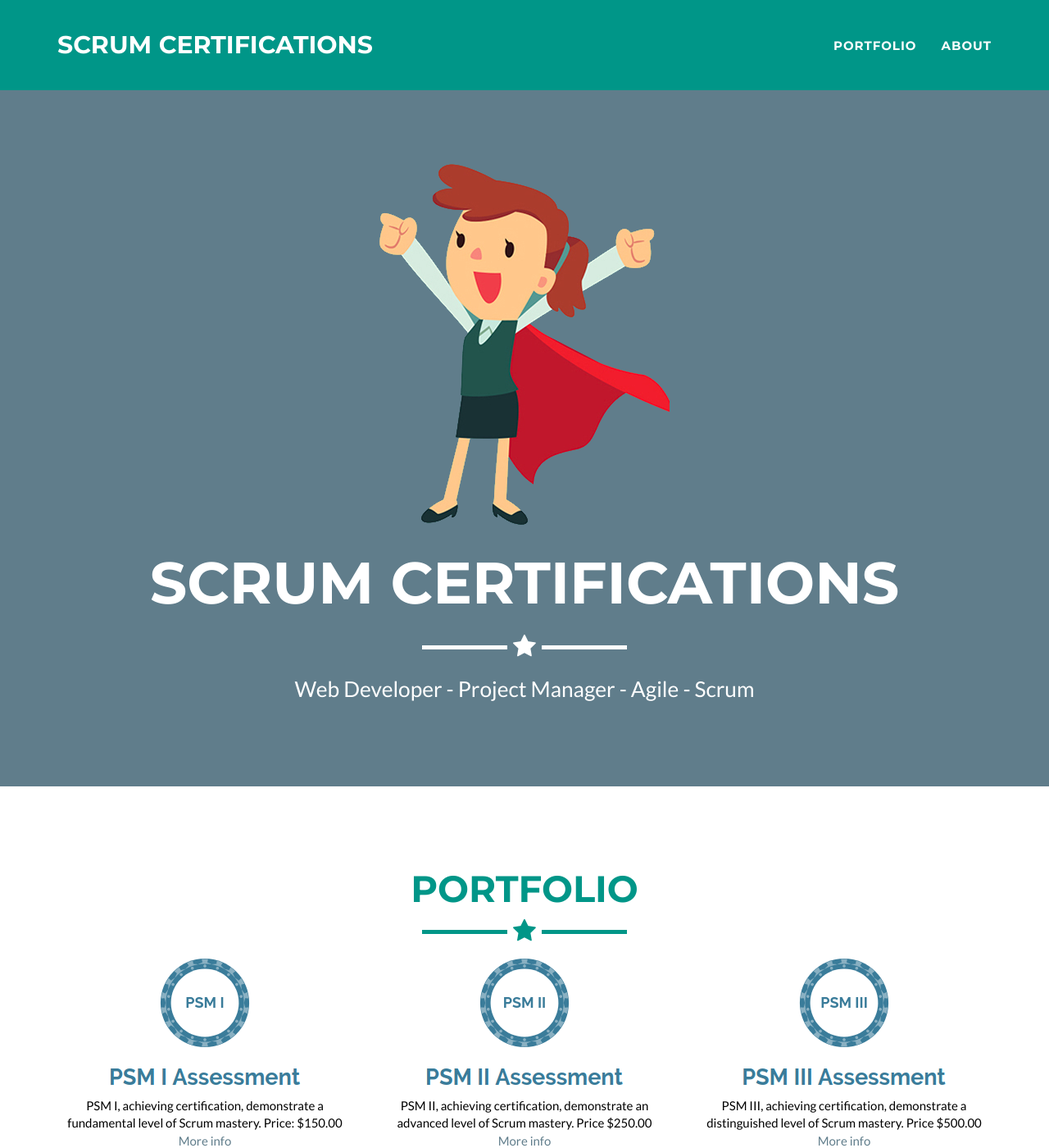
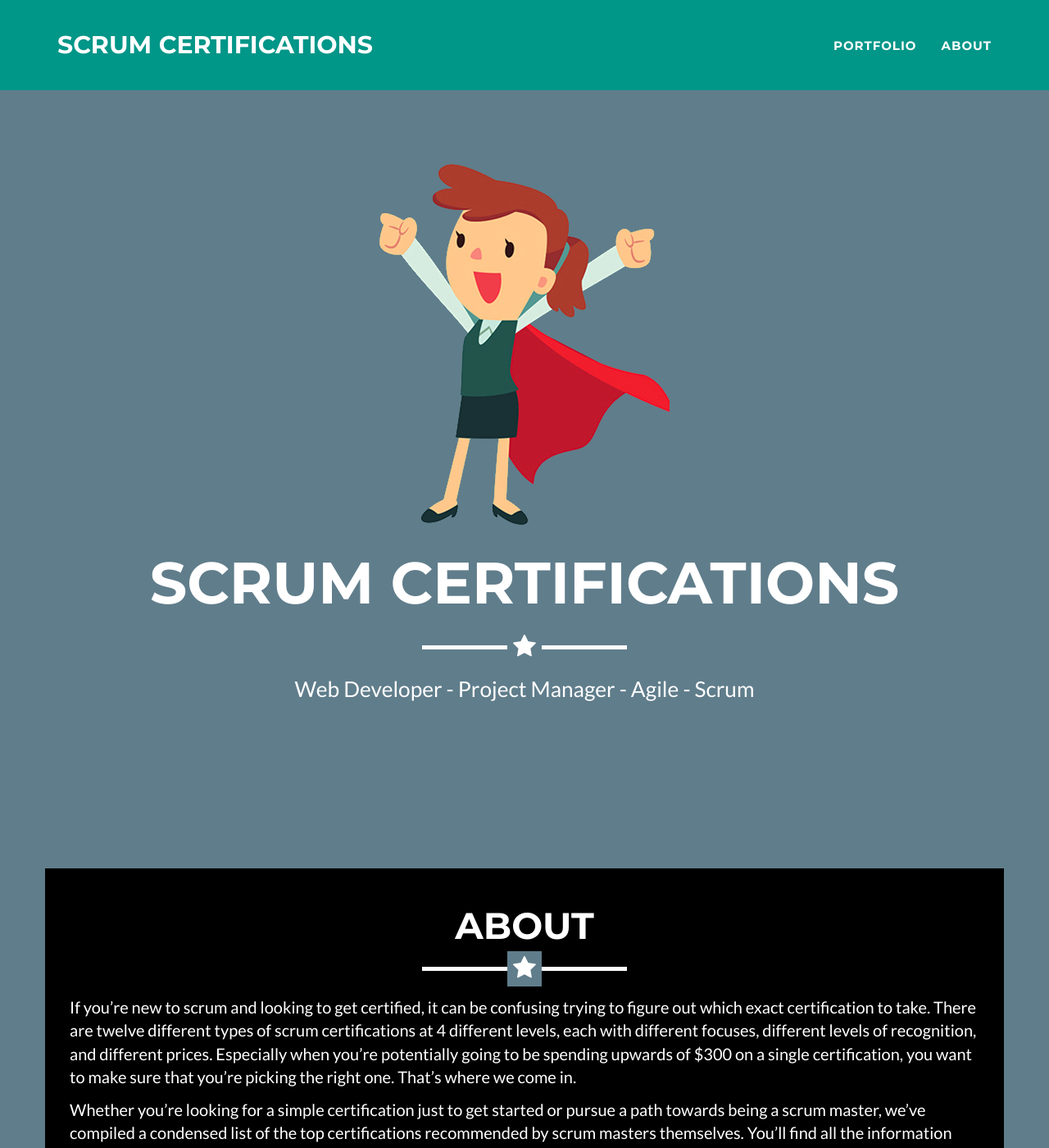
Before and after one commit to sali210/scrum-certsite, a Jekyll site: the page built from _posts/2014-07-18-project-1.markdown, in a window 1280 px wide and 1400 px high. Shown: the whole window at 82% size. Built offline with Jekyll 4.4.1, drawn with Linux system fonts in a browser that asks for light colours; some of the changed text lies outside the part shown.

Commit message:
changed the style and the order

```diff
--- a/_includes/about.html
+++ b/_includes/about.html
@@ -8,12 +8,12 @@
                 </div>
             </div>
             <div class="row">
-                <div class="col-lg-10 col-lg-offset-1">
+                <div>
                     <p>If you’re new to scrum and looking to get certified, it can be confusing trying to figure out which exact certification to take. There are twelve different types of scrum certifications at 4 different levels, each with different focuses, different levels of recognition, and different prices. Especially when you’re potentially going to be spending upwards of $300 on a single certification, you want to make sure that you’re picking the right one. That’s where we come in.</p>
 
-<p>Whether you’re looking for a simple certification just to get started or pursue a path towards being a scrum master, we’ve compiled a condensed list of the top certifications recommended by scrum masters themselves. You’ll find all the information you need to choose the best certification for you depending on your goals at the price you prefer.</p>
+                    <p>Whether you’re looking for a simple certification just to get started or pursue a path towards being a scrum master, we’ve compiled a condensed list of the top certifications recommended by scrum masters themselves. You’ll find all the information you need to choose the best certification for you depending on your goals at the price you prefer.</p>
 
-<p>Continue on below to find the right certification for you, and wishing you the best on your scrum journey!</p>
+                    <p>Continue on below to find the right certification for you, and wishing you the best on your scrum journey!</p>
 
                 </div>
             </div>
--- a/_includes/css/main.css
+++ b/_includes/css/main.css
@@ -468,4 +468,5 @@ footer .footer-below {
 
 #about .container{
     background-color: #000000;
+    padding: 3em;
 }
--- a/_layouts/default.html
+++ b/_layouts/default.html
@@ -4,8 +4,8 @@
     <body id="page-top" class="index">
     {% include nav.html %}
     {% include header.html %}
+    {% include about.html %}
     {% include portfolio_grid.html %}
-    {% include about.html %}
 
     {% if site.contact == "static" %}
     {% include contact_static.html %}
```
